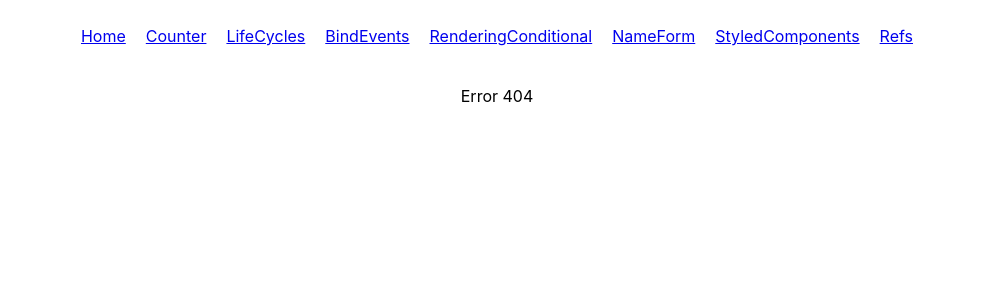
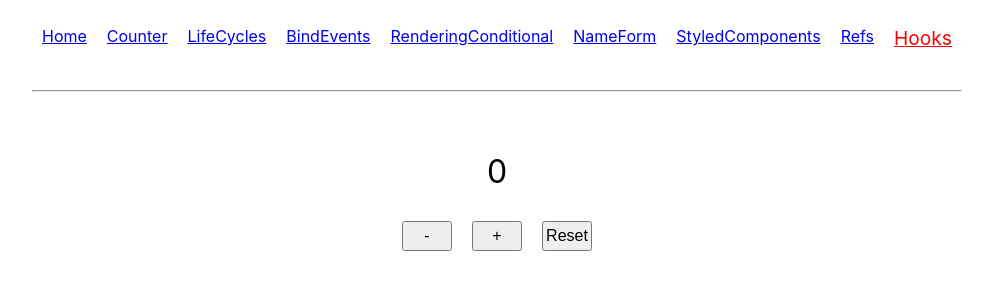
Before and after one commit to carlosmico/ReactDemo, a React (Create React App) app: page /hooks in a window 1280 px wide. Before the commit this address had no page. Shown: the top 300 px of the page, without its empty margins (143-1136 px from the left). Built offline with nearby package versions, Linux system fonts and the light colour scheme.

Commit message:
Use state hook added

```diff
--- a/src/App.css
+++ b/src/App.css
@@ -13,12 +13,18 @@
 
 header{
   display: flex;
-  justify-content: space-between;
+  justify-content: space-evenly;
+  flex-wrap: wrap;
   margin-bottom: 30px;
 }
 
 header a{
   margin: 10px;
+  font-size: 1em;
+}
+
+.header-container{
+  margin-bottom: 60px;
 }
 
 .is-active{
--- a/src/Router.jsx
+++ b/src/Router.jsx
@@ -8,6 +8,7 @@ import NameForm from "./components/NameForm";
 import Refs from "./components/Refs";
 import StyledComponents from "./components/styledComponents/StyledComponents.jsx";
 import Header from "./components/Header";
+import Hooks from "./components/Hooks/Hooks";
 
 const Router = () => (
   <BrowserRouter>
@@ -27,7 +28,10 @@ const Router = () => (
       <Route path="/nameform" component={NameForm} exact />
 
       <Route path="/styledcomponents" component={StyledComponents} exact />
+
       <Route path="/refs" component={Refs} exact />
+
+      <Route path="/hooks" component={Hooks} exact />
 
       <Route path="/" exact>
         <Redirect to="/nameform" />
--- a/src/components/Header.jsx
+++ b/src/components/Header.jsx
@@ -1,5 +1,6 @@
 import { Link, NavLink } from "react-router-dom";
 const Header = () => (
+  <div className="header-container">
     <header>
       <Link to="/">Home</Link>
       <NavLink to="/counter" activeClassName="is-active">
@@ -23,7 +24,12 @@ const Header = () => (
       <NavLink to="/refs" activeClassName="is-active">
         Refs
       </NavLink>
+      <NavLink to="/hooks" activeClassName="is-active">
+        Hooks
+      </NavLink>
     </header>
+    <hr />
+  </div>
 );
 
 export default Header;
--- /dev/null
+++ b/src/components/Hooks/Hooks.jsx
@@ -0,0 +1,31 @@
+import { useState } from "react";
+import "./Hooks.scss";
+
+const Hooks = () => {
+  const [count, setCount] = useState(0);
+
+  const updateCount = (operation) => {
+    const num = 1;
+
+    if (operation === "-") {
+      return setCount(count - num);
+    }
+
+    setCount(count + num);
+  };
+
+  return (
+    <div className="hooks-container">
+      <p>{count}</p>
+
+      <div className="buttoner">
+        <button onClick={() => updateCount("-")}>-</button>
+
+        <button onClick={() => updateCount("+")}>+</button>
+
+        <button onClick={() => setCount(0)}>Reset</button>
+      </div>
+    </div>
+  );
+};
+export default Hooks;
--- /dev/null
+++ b/src/components/Hooks/Hooks.scss
@@ -0,0 +1,21 @@
+.hooks-container {
+  display: flex;
+  flex-direction: column;
+  align-items: center;
+
+  p {
+    font-size: 2em;
+  }
+
+  .buttoner {
+    display: flex;
+    align-items: center;
+    margin-top: 20px;
+
+    button {
+      margin: 10px;
+      height: 30px;
+      width: 50px;
+    }
+  }
+}
```
Lines whose indentation alone changed are shown as unchanged.
